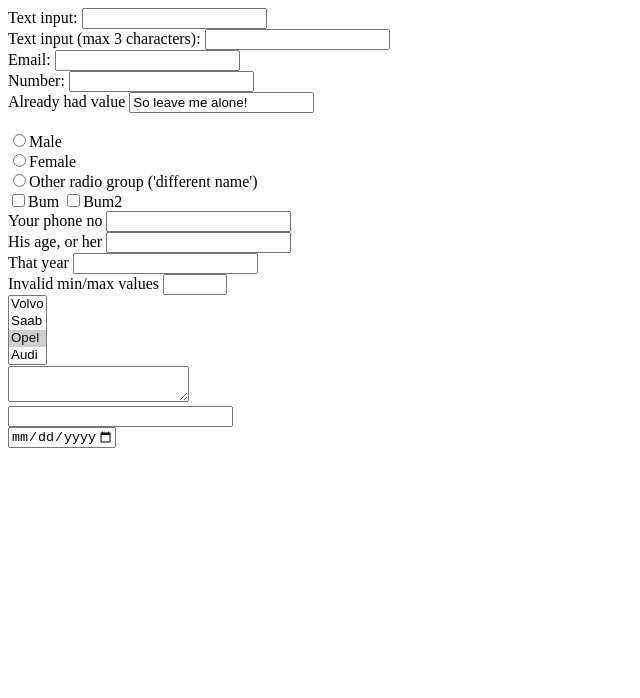
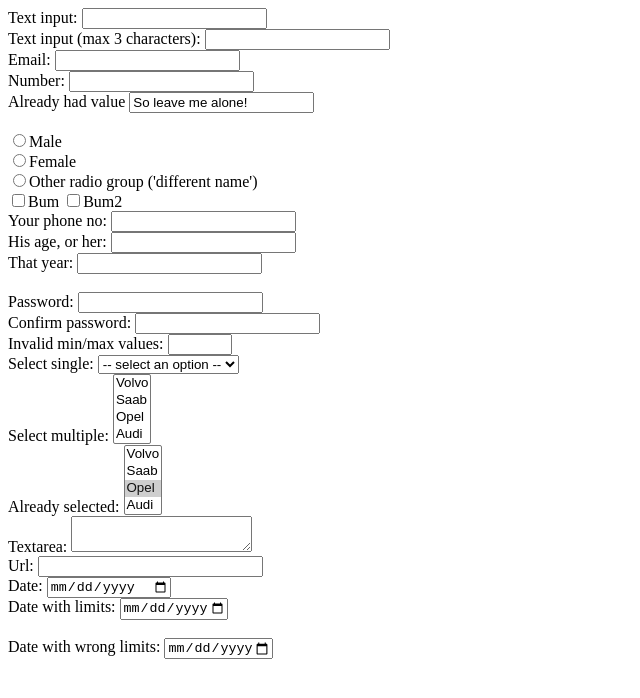
Before and after one commit to ptomaszek/dummy-form-filler, a website: page show.html in a window 1280 px wide. Shown: the whole page, without its empty margins (0-640 px from the left). Drawn offline with Linux system fonts and the light colour scheme.

Commit message:
Populate date amendments.

```diff
--- a/show.html
+++ b/show.html
@@ -24,22 +24,48 @@
     <input id="6" type="radio" name="oth" value="oth">Other radio group ('different name')
     <br>
     <input id="7" type="checkbox" name="chkFamily" value="b1">Bum
-    <input id="7" type="checkbox" name="chkFamily" value="b2">Bum2
+    <input id="8" type="checkbox" name="chkFamily" value="b2">Bum2
     <br>
-    <label for="mle">Your phone no</label>
+    <label for="mle">Your phone no:</label>
     <input type="text" id='mle' value="">
     <br>
-    <label for="ag">His age, or her</label>
+    <label for="ag">His age, or her:</label>
     <input type="text" id='ag' value="">
     <br>
-    <label for="yea">That year</label>
+    <label for="yea">That year:</label>
     <input type="text" id='yea' value="">
     <br>
-
-    <label for="minMaxWrong">Invalid min/max values</label>
+    <br>
+    <label for="pass">Password:</label>
+    <input type="password" id='pass'>
+    <br>
+    <label for="passc">Confirm password:</label>
+    <input type="password" id='passc'>
+    <br>
+    <label for="minMaxWrong">Invalid min/max values:</label>
     <input type="number" id='minMaxWrong' min=130 max="120">
     <br>
 
+    Select single:
+    <select>
+    <option disabled selected> -- select an option -- </option>
+    <option value="volvo">Volvo</option>
+    <option value="saab">Saab</option>
+    <option value="opel">Opel</option>
+    <option value="audi">Audi</option>
+    </select>
+    <br>
+
+    Select multiple:
+    <select multiple>
+    <option value="volvo">Volvo</option>
+    <option value="saab">Saab</option>
+    <option value="opel">Opel</option>
+    <option value="audi">Audi</option>
+    </select>
+    <br>
+
+    Already selected:
     <select multiple>
     <option value="volvo">Volvo</option>
     <option value="saab">Saab</option>
@@ -47,12 +73,21 @@
     <option value="audi">Audi</option>
     </select>
     <br>
-    <textarea ></textarea>
+    Textarea: <textarea ></textarea>
     <br>
+    Url:
     <input type="url" name="blog" size="25"
     value="">
     <br>
-    <input name="myDate" type="date" min="2020-03-10" max="2030-03-16">
+    Date:
+    <input name="myDate" type="date">
+    <br>
+    Date with limits:
+    <input name="myDate" type="date" min="2030" max="2030-03-16">
+    <br>
+    <br>
+    Date with wrong limits:
+    <input name="myDate" type="date" min="2031" max="2030-03-16">
     <br>
 </form>
 
```
Also changed, not shown: data/dummy-engine.js (+9 -5 lines). Lines whose indentation alone changed are shown as unchanged.
